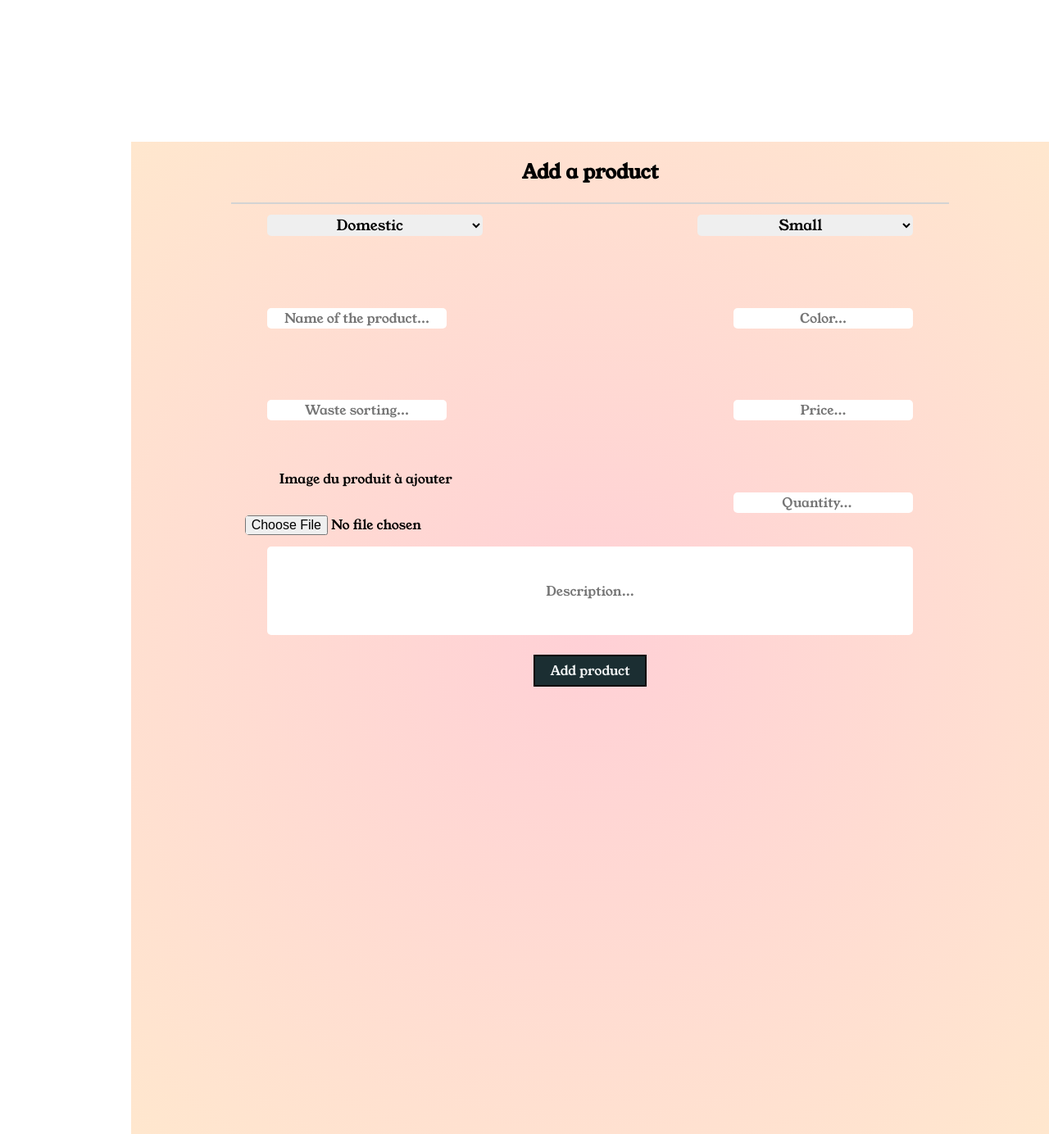
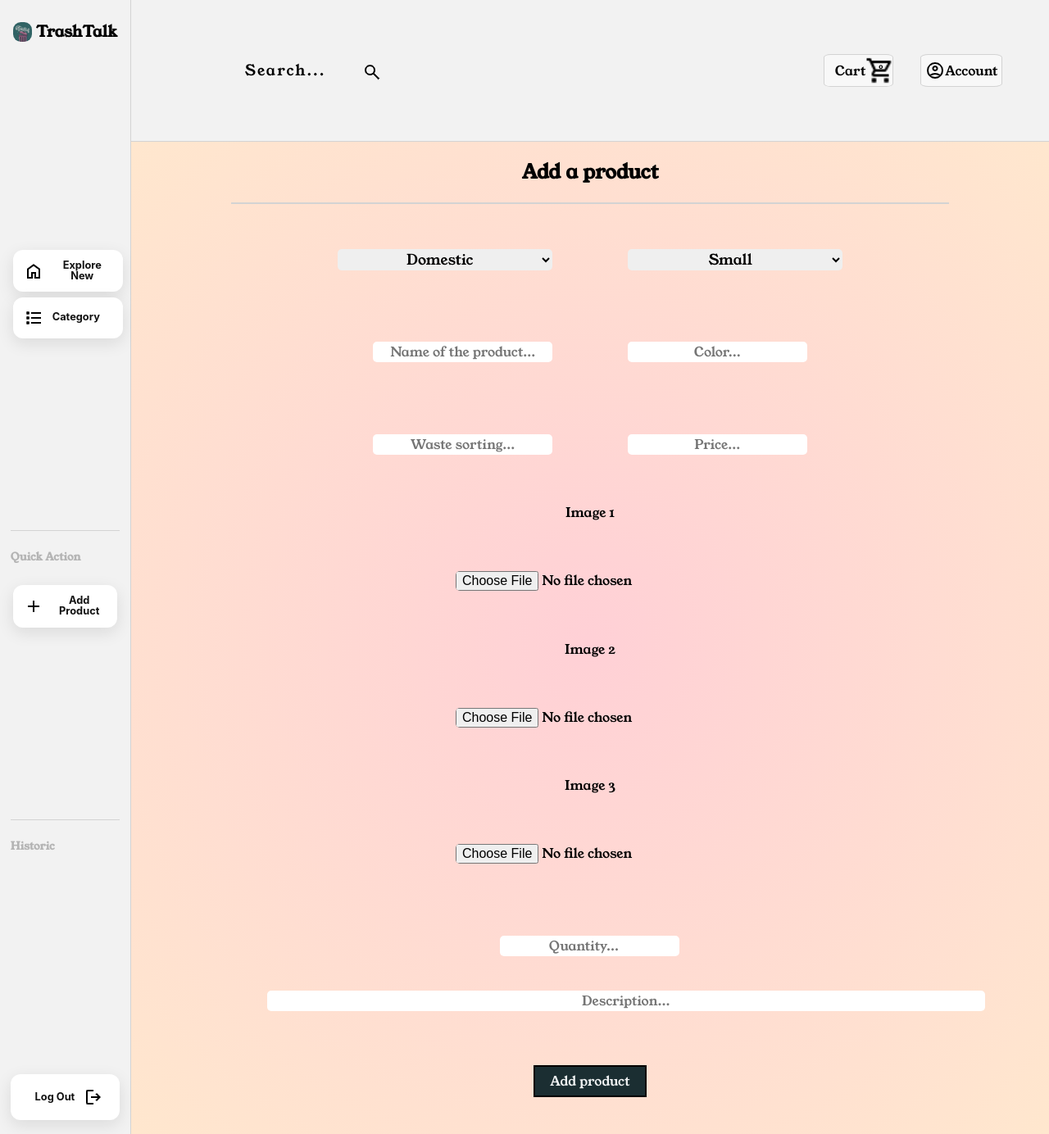
Before and after one commit to Dxvy/TOMATIS-PERROT--NASI-MARTHELY-ymmersionb3, a Flask app: template frontend/templates/marketplace_page.jinja in a window 1280 px wide. Shown: the whole page at 82% size. Run offline with Flask 3, Linux system fonts and the light colour scheme; the template is opened without the code that fills it, so the values that code supplies are empty.

Commit message:
feat(marketplace): can add new products

```diff
--- a/frontend/templates/base.jinja
+++ b/frontend/templates/base.jinja
@@ -40,7 +40,9 @@
         </div>
         <div class="quick-action">
             <h5>Quick Action</h5>
-            <button class="menu-links-button"> <img src="/static/images/add.png" alt=""> Add Product</button>
+            <a href="/marketplace">
+                <button class="menu-links-button"> <img src="/static/images/add.png" alt=""> Add Product</button>
+            </a>
         </div>
         <div class="last-order">
             <h5>Historic</h5>
--- a/frontend/templates/marketplace_page.jinja
+++ b/frontend/templates/marketplace_page.jinja
@@ -1,38 +1,52 @@
-<!DOCTYPE html>
-<html lang="en">
-<head>
-    <meta charset="UTF-8">
-    <title>Title</title>
-    <link rel="stylesheet" href="../static/index.css">
-</head>
-<body>
+{% extends 'base.jinja' %}
+
+{% block content %}
+
 <div class="add-product">
     <h2>Add a product</h2>
     <div class="add-info">
-        <select name="type-list" id="type-list">
-            <option>Domestic</option>
-            <option>Company</option>
-        </select>
-        <select name="size-list" id="size-list">
-            <option>Small</option>
-            <option>Medium</option>
-            <option>Large</option>
-            <option>Extra Large</option>
-        </select>
-        <input id="name" type="text" placeholder="Name of the product...">
-        <input id="color" type="text" placeholder="Color...">
-        <input id="waste-sorting" type="text" placeholder="Waste sorting...">
-        <input id="price" type="text" placeholder="Price...">
-        <div class="img-product">
-            <p>Image du produit à ajouter</p>
-            <input type="file" id="img-product" name="img-product" accept="image/png, image/jpeg"/>
-        </div>
-        <input id="quantity" type="number" placeholder="Quantity...">
-        <input id="description" type="text" placeholder="Description...">
+        <form action="/marketplace" method="POST">
+            <label for="type-list"></label>
+            <select name="type-list" id="type-list" required>
+                <option value="Domestic">Domestic</option>
+                <option value="Company">Company</option>
+            </select>
+            <label for="size-list"></label>
+            <select name="size-list" id="size-list" required>
+                <option value="Small">Small</option>
+                <option value="Medium">Medium</option>
+                <option value="Large">Large</option>
+                <option value="Extra Large">Extra Large</option>
+            </select>
+            <label>
+                <input id="name" name="name" type="text" placeholder="Name of the product..." required>
+            </label>
+            <label>
+                <input id="color" name="color" type="text" placeholder="Color..." required>
+            </label>
+            <label>
+                <input id="waste-sorting" name="sorting" type="text" placeholder="Waste sorting..." required>
+            </label>
+            <label>
+                <input id="price" name="price" type="text" placeholder="Price..." required>
+            </label>
+            <div class="img-product">
+                <p>Image 1</p>
+                <input type="file" id="img1-product" name="img1-product" accept="image/jpeg"/>
+                <p>Image 2</p>
+                <input type="file" id="img2-product" name="img2-product" accept="image/jpeg"/>
+                <p>Image 3</p>
+                <input type="file" id="img3-product" name="img3-product" accept="image/jpeg"/>
+            </div>
+            <label>
+                <input id="quantity" name="quantity" type="number" placeholder="Quantity..." required>
+            </label>
+            <label>
+                <input id="description" name="description" type="text" placeholder="Description..." required>
+            </label>
+            <button class="add" type="submit">Add product</button>
+        </form>
     </div>
-    <button class="add">
-        Add product
-    </button>
 </div>
-</body>
-</html>
+
+{% endblock %}
--- a/main.py
+++ b/main.py
@@ -111,21 +111,30 @@ def logout():
     return redirect(url_for('login'))
 
 
-# # marketplace route
-# @app.route('/marketplace', methods=['GET'])
-# def marketplace():
-#     if 'guid' not in session:
-#         redirect(url_for('login'))
-#         return render_template('login_page.jinja')
-#     return render_template('marketplace_page.jinja')
-#
-#
-# @app.route('/marketplace', methods=['POST'])
-# def marketplace_post():
-#     if 'guid' not in session:
-#         redirect(url_for('login'))
-#         return render_template('login_page.jinja')
-#     return render_template('marketplace_page.jinja')
+# marketplace route
+@app.route('/marketplace', methods=['GET'])
+def marketplace():
+    if 'guid' not in session:
+        redirect(url_for('login'))
+        return render_template('login_page.jinja')
+    return render_template('marketplace_page.jinja')
+
+
+@app.route('/marketplace', methods=['POST'])
+def marketplace_post():
+    if 'guid' not in session:
+        redirect(url_for('login'))
+        return render_template('login_page.jinja')
+    name = request.form.get('name')
+    type = request.form.get('type-list')
+    size = request.form.get('size-list')
+    sorting = request.form.get('sorting')
+    color = request.form.get('color')
+    price = request.form.get('price')
+    description = request.form.get('description')
+    if db.add_product(name, type, size, sorting, color, price, description):
+        return redirect(url_for('display_all_products_data'))
+    return render_template('marketplace_page.jinja')
 
 
 if __name__ == "__main__":
```
Also changed, not shown: backend/api.py (+16 -0 lines), frontend/static/images/16-1.jpeg (added), frontend/static/images/16-2.jpeg (added), frontend/static/images/16-3.jpeg (added), 1 other file.
